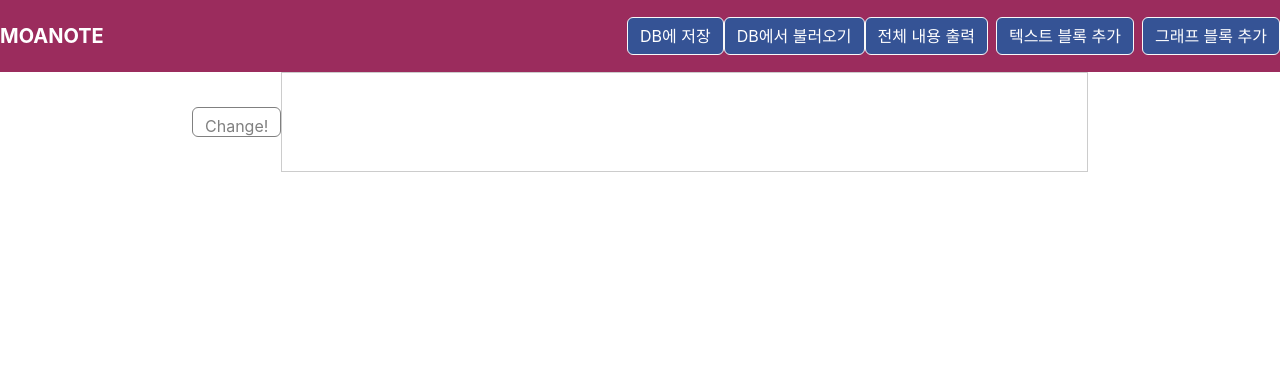
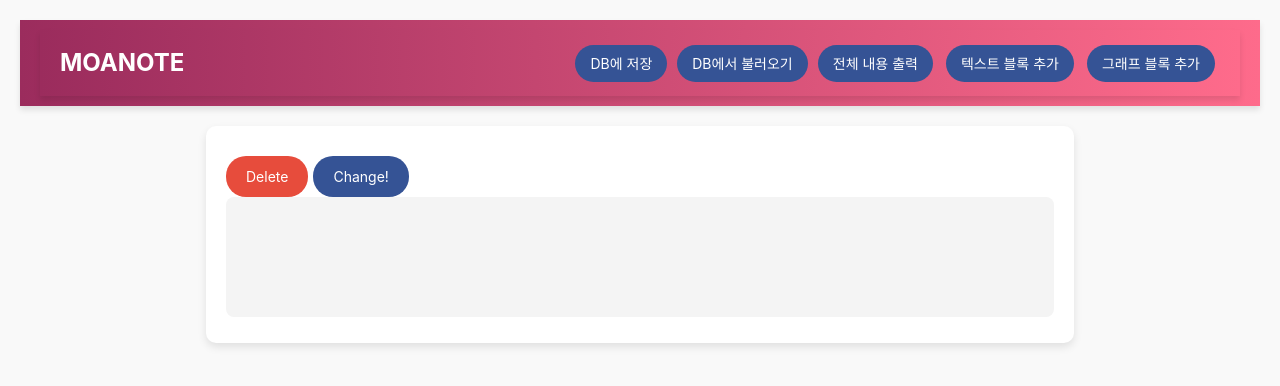
Before and after one commit to CBNU-MoaNote-CapstonDesign/front-demo2, a React (Create React App) app: page / in a window 1280 px wide. Both pictures are taken after a click on the button "텍스트 블록 추가". Shown: the top 386 px of the page. Built offline with nearby package versions, Linux system fonts and the light colour scheme.

Commit message:
삭제 버튼 추가 + css 디자인 수정

```diff
--- a/src/assets/css/index.css
+++ b/src/assets/css/index.css
@@ -1,59 +1,129 @@
+/* index.css */
+
 body {
   margin: 0;
-  font-family: -apple-system, BlinkMacSystemFont, 'Segoe UI', 'Roboto', 'Oxygen',
-    'Ubuntu', 'Cantarell', 'Fira Sans', 'Droid Sans', 'Helvetica Neue',
-    sans-serif;
-  -webkit-font-smoothing: antialiased;
-  -moz-osx-font-smoothing: grayscale;
-}
-
-code {
-  font-family: source-code-pro, Menlo, Monaco, Consolas, 'Courier New',
-    monospace;
+  font-family: 'Inter', sans-serif;
+  background-color: #f9f9f9; /* 전체 배경 색상 */
+  color: #333; /* 텍스트 기본 색상 */
 }
 
 #root {
   display: flex;
   flex-direction: column;
-  justify-items: center;
   align-items: center;
+  justify-content: center;
+  width: 100%;
+  padding: 20px;
 }
 
+/* 네비게이션 바 스타일 */
+.navbar {
+  background: linear-gradient(90deg, #9B2C5D, #FE6B8B);
+  color: white;
+  padding: 10px 20px;
+  box-shadow: 0px 4px 6px rgba(0, 0, 0, 0.1);
+}
+
+.navbar-brand {
+  font-size: 1.5rem;
+  font-weight: bold;
+}
+
+.navbar .btn {
+  border-radius: 20px;
+  margin: 0 5px;
+  padding: 8px 15px;
+  font-size: 14px;
+  transition: background-color 0.3s ease, transform 0.2s ease;
+}
+
+.navbar .btn:hover {
+  background-color: #FE6B8B;
+  transform: translateY(-2px);
+}
+
+/* 텍스트 블록 */
 .doc-block {
-  overflow: hidden;
-  display: flex;
-  justify-content: center;
-  align-items: center;
-  width: 70%; /* 화면의 70%를 차지 */
+  background: white;
+  border-radius: 10px;
+  box-shadow: 0px 4px 8px rgba(0, 0, 0, 0.1);
+  padding: 20px;
+  margin: 20px 0;
+  width: 70%;
 }
 
 .content-box {
   width: 100%;
-  min-height: 100px; /* 최소 높이 설정 */
-  border: 1px solid #ccc; /* 기본 테두리 */
-  outline: none; /* 기본 아웃라인 제거 */
-  resize: none; /* 사용자가 수동으로 크기 조정 불가 */
-  overflow: hidden; /* 스크롤 바 숨기기 */
-  box-sizing: border-box;
-  padding: 10px;
+  min-height: 120px;
+  border: none;
+  outline: none;
+  resize: none;
+  background-color: #f4f4f4;
+  border-radius: 8px;
+  padding: 15px;
   font-size: 16px;
-  transition: outline 0.3s ease;
+  line-height: 1.5;
+  transition: box-shadow 0.3s ease;
 }
 
-.content-box:hover, .content-box:focus {
-  border:2px #FE6B8B
+.content-box:focus {
+  box-shadow: 0px 4px 8px rgba(0, 0, 0, 0.2);
+  background-color: #fff;
 }
 
 .content-box-button {
-  float: left;
-  height: 30px;
-  background-color: white; /* 기본 배경색 */
-  color: gray; /* 기본 글자색 */
-  border: 1px solid gray; /* 회색 테두리 */
-  transition: background-color 0.3s ease, color 0.3s ease;
+  margin-top: 10px;
+  background-color: #355395;
+  color: white;
+  border: none;
+  padding: 8px 15px;
+  border-radius: 5px;
+  cursor: pointer;
+  transition: background-color 0.3s ease;
 }
 
 .content-box-button:hover {
-  background-color: #FE6B8B; /* 호버 시 배경색 */
-  color: white; /* 호버 시 글자색 */
+  background-color: #FE6B8B;
 }
+
+/* 그래프 블록 */
+#root > div > div {
+  background-color: white;
+  border-radius: 10px;
+  box-shadow: 0px 4px 8px rgba(0, 0, 0, 0.1);
+  padding: 20px;
+  margin: 20px 0;
+}
+
+#root > div > div > canvas {
+  border-radius: 10px;
+}
+
+/* 공통 버튼 */
+.btn {
+  font-size: 14px;
+  padding: 10px 20px;
+  border: none;
+  border-radius: 20px;
+  color: white;
+  cursor: pointer;
+  background-color: #355395;
+  transition: all 0.3s ease;
+}
+
+.btn:hover {
+  background-color: #FE6B8B;
+  transform: translateY(-2px);
+}
+
+.content-box-button.delete {
+  background-color: #e74c3c; /* 삭제 버튼 색상 */
+  color: white;
+  margin-right: 5px;
+  transition: background-color 0.3s ease, transform 0.2s ease;
+}
+
+.content-box-button.delete:hover {
+  background-color: #c0392b;
+  transform: translateY(-2px);
+}
--- a/src/components/App.jsx
+++ b/src/components/App.jsx
@@ -77,24 +77,23 @@ function Navbar({ handleAddTextBlock, pushToDB, pullFromDB, handleAddGraphBlock,
   );
 }
 
-function TextBlock({ id, initialContents, hookContentsUpdate }) {
+function TextBlock({ id, initialContents, hookContentsUpdate, removeBlock }) {
   const [contents, setContents] = useState(initialContents);
   const [isEditible, setIsEditible] = useState(true);
   const textareaRef = useRef(null);
 
-  const adjustHeight = (event) => {
+  const adjustHeight = () => {
     const textarea = textareaRef.current;
     if (textarea) {
-      textarea.style.height = "auto";  // CSS 높이를 초기화
-      textarea.style.height = `${textarea.scrollHeight}px`;  // 컨텐츠 높이에 맞게 조정
+      textarea.style.height = "auto";
+      textarea.style.height = `${textarea.scrollHeight}px`;
     }
   };
 
-
-  function handleContentsUpdate(e) {
+  const handleContentsUpdate = (e) => {
     setContents(e.target.value);
     hookContentsUpdate(id, e.target.value, true);
-  }
+  };
 
   useEffect(() => {
     if (isEditible) {
@@ -104,16 +103,24 @@ function TextBlock({ id, initialContents, hookContentsUpdate }) {
 
   return (
     <div className="doc-block">
+      {/* 삭제 버튼 */}
+      <button
+        className="btn content-box-button delete"
+        onClick={() => removeBlock(id)}
+      >
+        Delete
+      </button>
+
+      {/* 편집 버튼 */}
       <button
         className="btn content-box-button editible"
-        onClick={() => {
-          setIsEditible(!isEditible);
-        }}
+        onClick={() => setIsEditible(!isEditible)}
       >
         Change!
       </button>
-      {
-        isEditible ?
+
+      {/* 내용 */}
+      {isEditible ? (
         <textarea
           name="editible"
           ref={textareaRef}
@@ -122,13 +129,12 @@ function TextBlock({ id, initialContents, hookContentsUpdate }) {
           id={id}
           value={contents}
           onChange={handleContentsUpdate}
-          /> :
-          <Markdown className="content-box">
-            {contents}
-          </Markdown>
-      }
+        />
+      ) : (
+        <Markdown className="content-box">{contents}</Markdown>
+      )}
     </div>
-  )
+  );
 }
 
 function GraphBlock({ id, initialContents, hookContentsUpdate }) {
@@ -169,65 +175,62 @@ function Editor() {
 
   let docBlocksContents = [];
 
-  function pushToDB() {
-    let allContents = {};
-    for (let i in docBlocksContents) {
-      allContents[i] = docBlocksContents[i];
-    }
-    let rawText = JSON.stringify(allContents);
+  const pushToDB = () => {
+    const allContents = {};
+    docBlocksContents.forEach((content, index) => {
+      allContents[index] = content;
+    });
+    const rawText = JSON.stringify(allContents);
+    localStorage.setItem("test", rawText);
+  };
 
-    localStorage.setItem("test", rawText);
-  }
+  const pullFromDB = () => {
+    const rawText = localStorage.getItem("test");
+    importContents(rawText);
+  };
 
-  function pullFromDB() {
-    let rawText = localStorage.getItem("test");
-    importContents(rawText);
-  }
-
-  function addTextBlock(contents) {
-    let newDocBlocks = [...docBlocks];
-    newDocBlocks.push(
-      {
+  const addTextBlock = (contents) => {
+    const newDocBlocks = [...docBlocks];
+    newDocBlocks.push({
       isTextBlock: true,
       id: newDocBlocks.length,
       initialContents: contents,
-      }
-    );
+    });
     docBlocksContents.push('');
     setDocBlocks(newDocBlocks);
-  }
+  };
 
-  function addGraphBlock(contents) {
-    let newDocBlocks = [...docBlocks];
-    newDocBlocks.push(
-      {
+  const removeBlock = (id) => {
+    const updatedDocBlocks = docBlocks.filter((block) => block.id !== id);
+    setDocBlocks(updatedDocBlocks);
+    docBlocksContents.splice(id, 1); // 콘텐츠 목록에서 해당 블록 삭제
+  };
+
+  const addGraphBlock = (contents) => {
+    const newDocBlocks = [...docBlocks];
+    newDocBlocks.push({
       isTextBlock: false,
       id: newDocBlocks.length,
       initialContents: contents,
-      }
-    );
+    });
     docBlocksContents.push('');
     setDocBlocks(newDocBlocks);
-  }
+  };
 
-  function updateContents(idx, contents, isTextBlock) {
-    docBlocksContents[idx] =
-    {
-      isTextBlock: isTextBlock,
-      contents: contents
+  const updateContents = (idx, contents, isTextBlock) => {
+    docBlocksContents[idx] = { isTextBlock, contents };
   };
-  }
 
-  function printContents() {
-    let allContents = {};
-    for (let i in docBlocksContents) {
-      allContents[i] = docBlocksContents[i];
-    }
+  const printContents = () => {
+    const allContents = {};
+    docBlocksContents.forEach((content, index) => {
+      allContents[index] = content;
+    });
     console.log(allContents);
-  }
+  };
 
-  function importContents(documentRawText) {
-    let allContents = JSON.parse(documentRawText);
+  const importContents = (documentRawText) => {
+    const allContents = JSON.parse(documentRawText);
     for (const [key, value] of Object.entries(allContents)) {
       if (value.isTextBlock) {
         addTextBlock(value.contents);
@@ -235,18 +238,35 @@ function Editor() {
         addGraphBlock(value.contents);
       }
     }
-  }
+  };
 
   return (
     <>
-      <Navbar handleAddTextBlock={() => { addTextBlock(''); }} handleAddGraphBlock={() => { addGraphBlock(''); }} handlePrintButtonClick={printContents} pushToDB={pushToDB} pullFromDB={pullFromDB}/>
-      {
-        docBlocks.map((docBlock) =>
-          docBlock.isTextBlock ?
-            <TextBlock id={docBlock.id} initialContents={docBlock.initialContents} hookContentsUpdate={updateContents} />
-            : <GraphBlock id={docBlock.id} initialContents={docBlock.initialContents} hookContentsUpdate={updateContents} />
+      <Navbar
+        handleAddTextBlock={() => addTextBlock('')}
+        handleAddGraphBlock={() => addGraphBlock('')}
+        handlePrintButtonClick={printContents}
+        pushToDB={pushToDB}
+        pullFromDB={pullFromDB}
+      />
+      {docBlocks.map((docBlock) =>
+        docBlock.isTextBlock ? (
+          <TextBlock
+            key={docBlock.id}
+            id={docBlock.id}
+            initialContents={docBlock.initialContents}
+            hookContentsUpdate={updateContents}
+            removeBlock={removeBlock} // 삭제 함수 전달
+          />
+        ) : (
+          <GraphBlock
+            key={docBlock.id}
+            id={docBlock.id}
+            initialContents={docBlock.initialContents}
+            hookContentsUpdate={updateContents}
+          />
         )
-      }
+      )}
     </>
   );
 }
```
Lines whose indentation alone changed are shown as unchanged.
